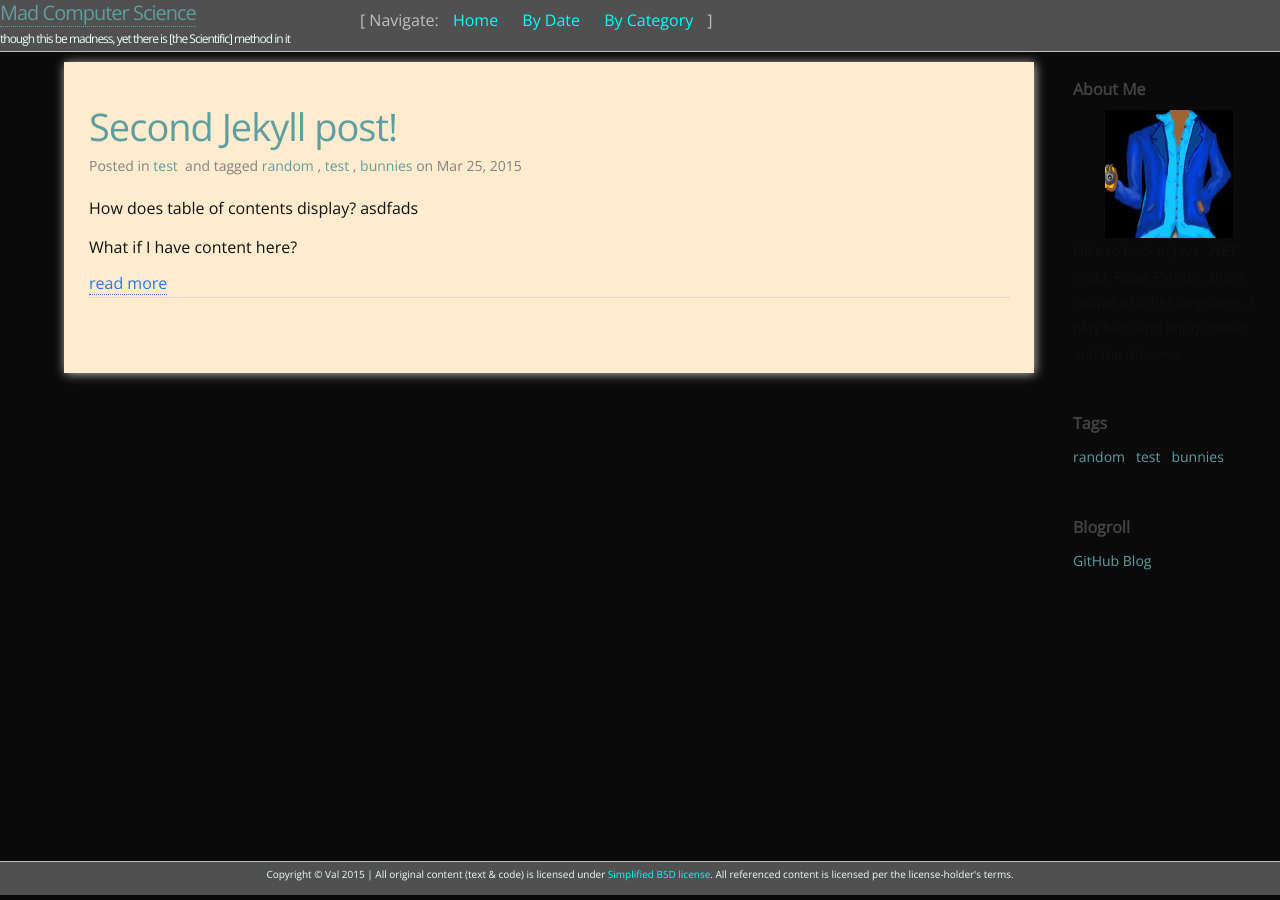
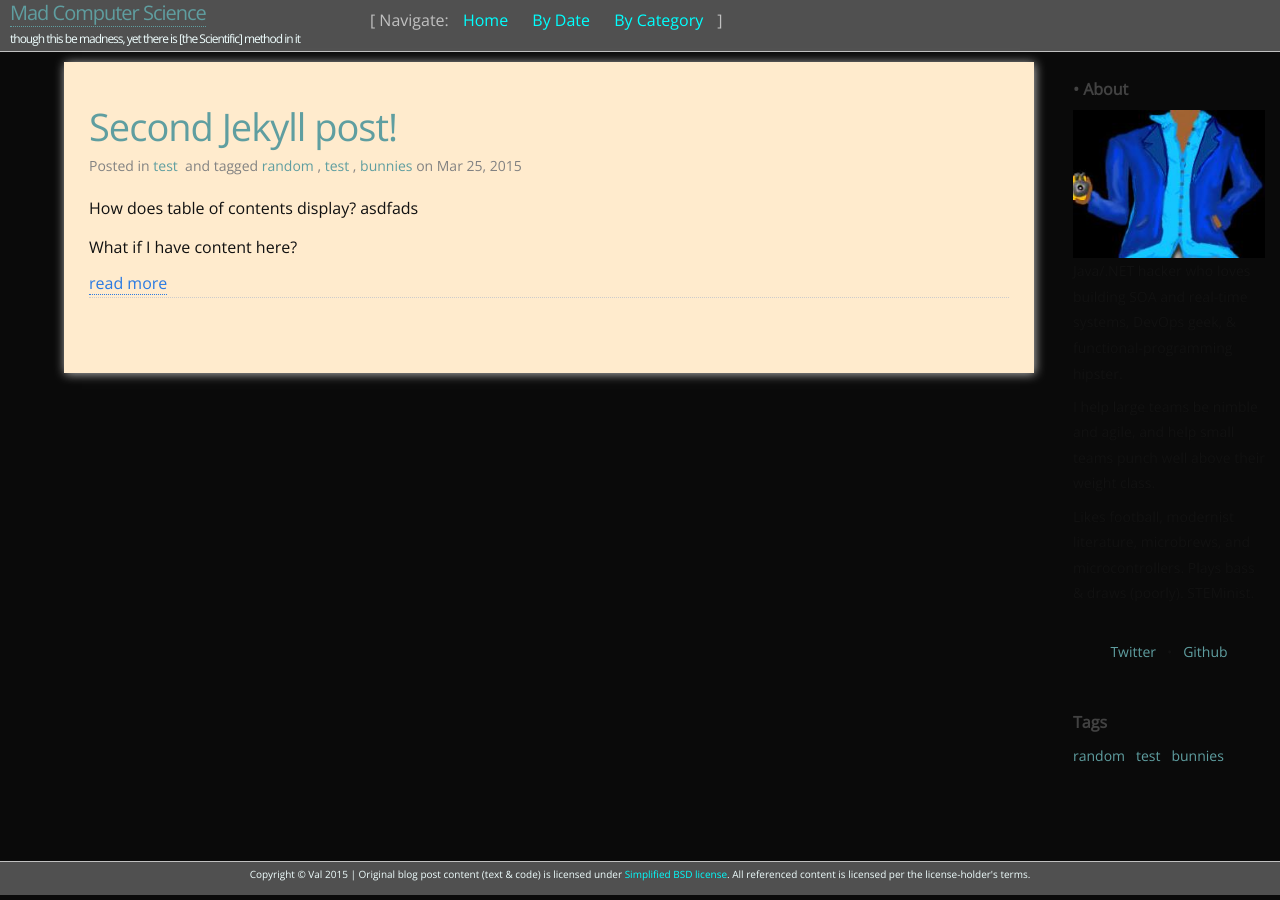
Before and after one commit to valakkapeddi/valakkapeddi.github.io, a Jekyll site: the page built from index.html, in a window 1280 px wide. Built offline with Jekyll 4.4.1, drawn with Linux system fonts in a browser that asks for light colours; the list of posts is cut into pages by our own code.

Commit message:
+ Good layout

```diff
--- a/_includes/Aboutme.html
+++ b/_includes/Aboutme.html
@@ -1,23 +1,18 @@
-<div class="sidebar-module about">
-  <h4>{{ site.locales[site.default_locale].Aboutme }}</h4>
+<div class="sidebar-module">
+  <h4>• About</h4>
   <img title="{{site.author}}" src="{{site.aboutme_photo}}" alt="{{site.author}}"/>
-  <span>{{site.aboutme}}</span>
+  <!--<span>{{site.aboutme}}</span>-->
+  <p>Java/.NET hacker who loves building SOA and real-time systems, DevOps geek, & functional-programming hipster.</p>
+  <p>I help large teams be nimble and agile, and help small teams punch well above their weight class.</p>
+  <p>Likes football, modernist literature, microbrews, and microcontrollers. Plays bass & draws (poorly). STEMinist.</p>
+
+
   <br />
 
-  {% if site.ShowContactInfo == "True" %}
-
-  You can contact me via:
-
-  {% if site.email != empty %}
-  <a href="mailto:{{site.email}}" title="mailto: {{site.email}}">Email</a> /
-  {% endif %}
-  {% if site.github_username != empty %}
-  <a href="https://github.com/{{site.github_username}}" title="GithubID: {{site.github_username}}">Github</a> /
-  {% endif %}
-  {% if site.twitter_username != empty %}
-  <a href="https://twitter.com/{{site.twitter_username}}" title="TwitterID: {{site.twitter_username}}">Twitter</a>
-  {% endif %}
-
-  {% endif %}
+  <div align="center">
+  <a href="https://twitter.com/val_to_string" title="TwitterID: {{site.twitter_username}}">Twitter</a>
+  &nbsp&nbsp•&nbsp&nbsp
+  <a href="https://github.com/valakkapeddi" title="GithubID: {{site.github_username}}">Github</a>
+  </div>
 
 </div>
--- a/_includes/footer.html
+++ b/_includes/footer.html
@@ -1,4 +1,4 @@
 <footer class="site-footer">
 
-  <p>Copyright &copy; Val 2015 | All original content (text & code) is licensed under <a href="http://en.wikipedia.org/wiki/BSD_licenses#2-clause_license_.28.22Simplified_BSD_License.22_or_.22FreeBSD_License.22.29" style="color:cyan;">Simplified BSD license</a>.  All referenced content is licensed per the license-holder's terms.</p>
+  <p>Copyright &copy; Val 2015 | Original blog post content (text & code) is licensed under <a href="http://en.wikipedia.org/wiki/BSD_licenses#2-clause_license_.28.22Simplified_BSD_License.22_or_.22FreeBSD_License.22.29" style="color:cyan;">Simplified BSD license</a>.  All referenced content is licensed per the license-holder's terms.</p>
 </footer>
--- a/_includes/header.html
+++ b/_includes/header.html
@@ -2,7 +2,7 @@
 
   <div class="title-container" style="white-space:nowrap">
 
-	<div style="display:inline-block;">
+	<div style="display:inline-block; margin-left:10px;">
 		<div class="site-title"><a href="{{ site.baseurl }}/">{{ site.title }}</a></div>
 		<div class="site-meta">{{ site.tagline }}</div>
 	</div>
--- a/_includes/sidebar.html
+++ b/_includes/sidebar.html
@@ -1,5 +1,4 @@
 <div class="column-sidebar">
 {% include Aboutme.html %}
 {% include Tags.html %}
-{% include Blogroll.html %}
 </div>
```
